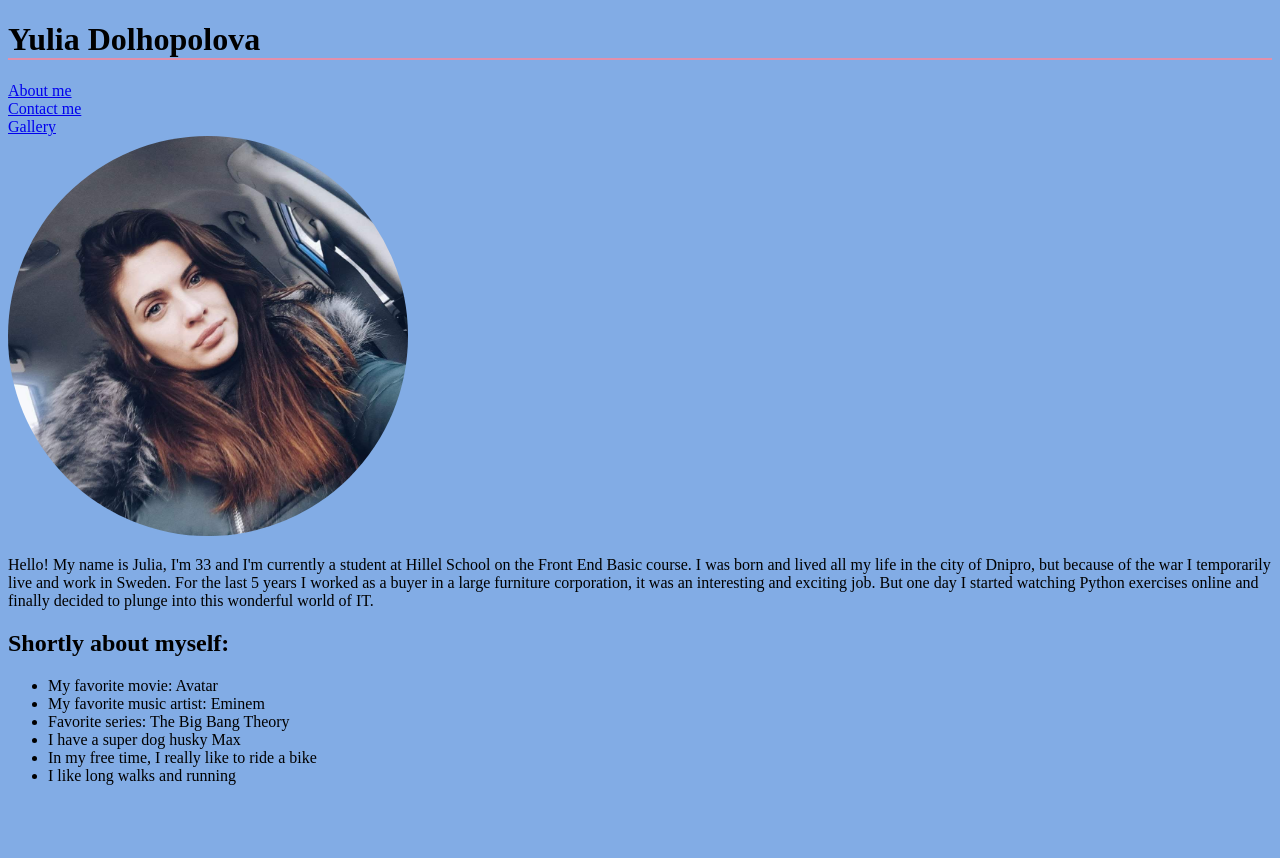
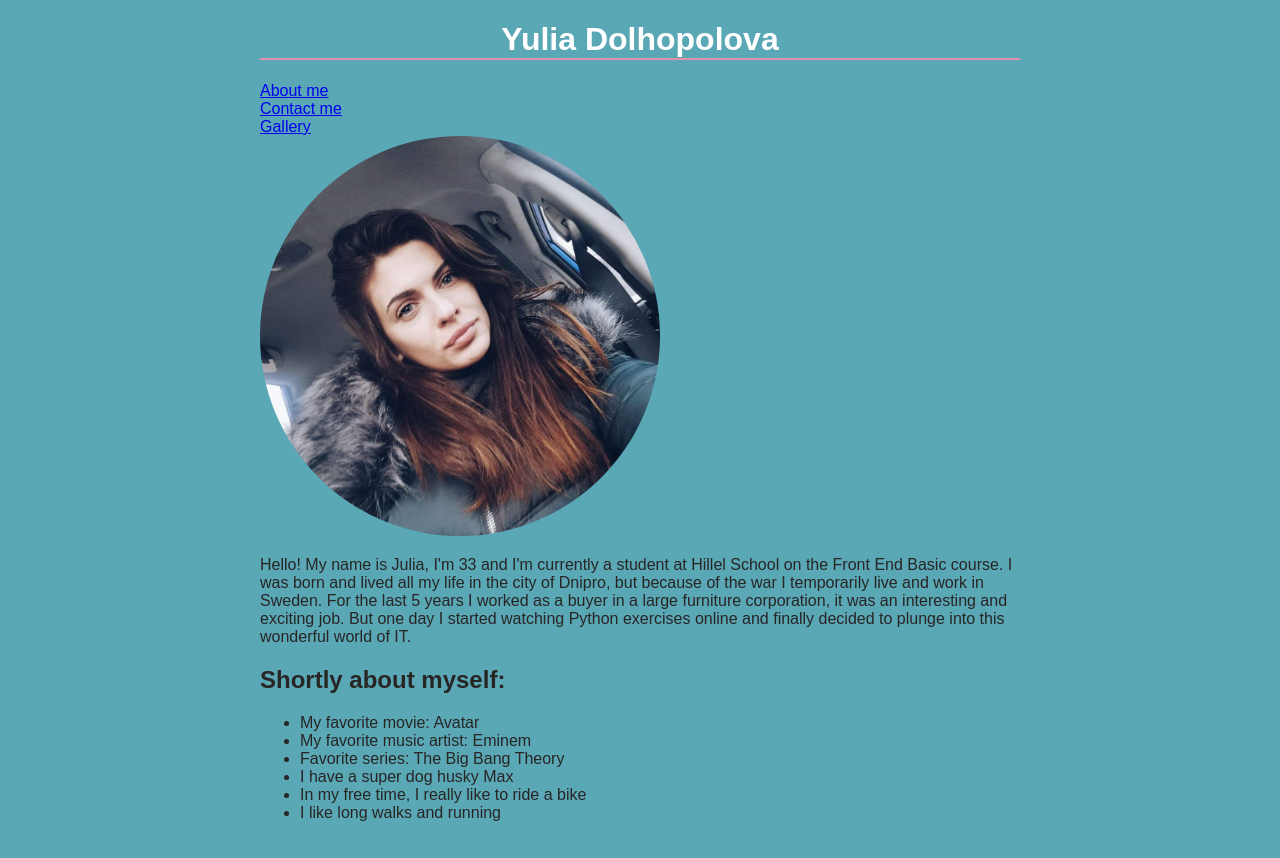
Before and after one commit to DoglaYuliia/HomeWork3_git, a plain HTML site: page index.html in a window 1280 px wide. Before the commit the page ends 801 px from the top, so only its background shows below. Drawn offline with Linux system fonts and the light colour scheme.

Commit message:
changed body background, shrift, added padding and margin

```diff
--- a/style.css
+++ b/style.css
@@ -1,9 +1,16 @@
 body {
-    background: rgb(130, 172, 229);
+    max-width: 760px;
+    margin: 0 auto;
+    padding: 0 20px 20px 20px;
+    font-family: 'Kurale', Arial, Helvetica, sans-serif;
+    background: rgba(20, 130, 150, 0.7);
+    color: #282525;
 }
 
 h1 {
+    text-align: center;
     border-bottom: 2px solid rgb(226, 144, 171);
+    color: white;
 }
 
 button {
@@ -19,4 +26,3 @@ button {
 img {
     width: 400px;
     height: 500px;
-}
```
